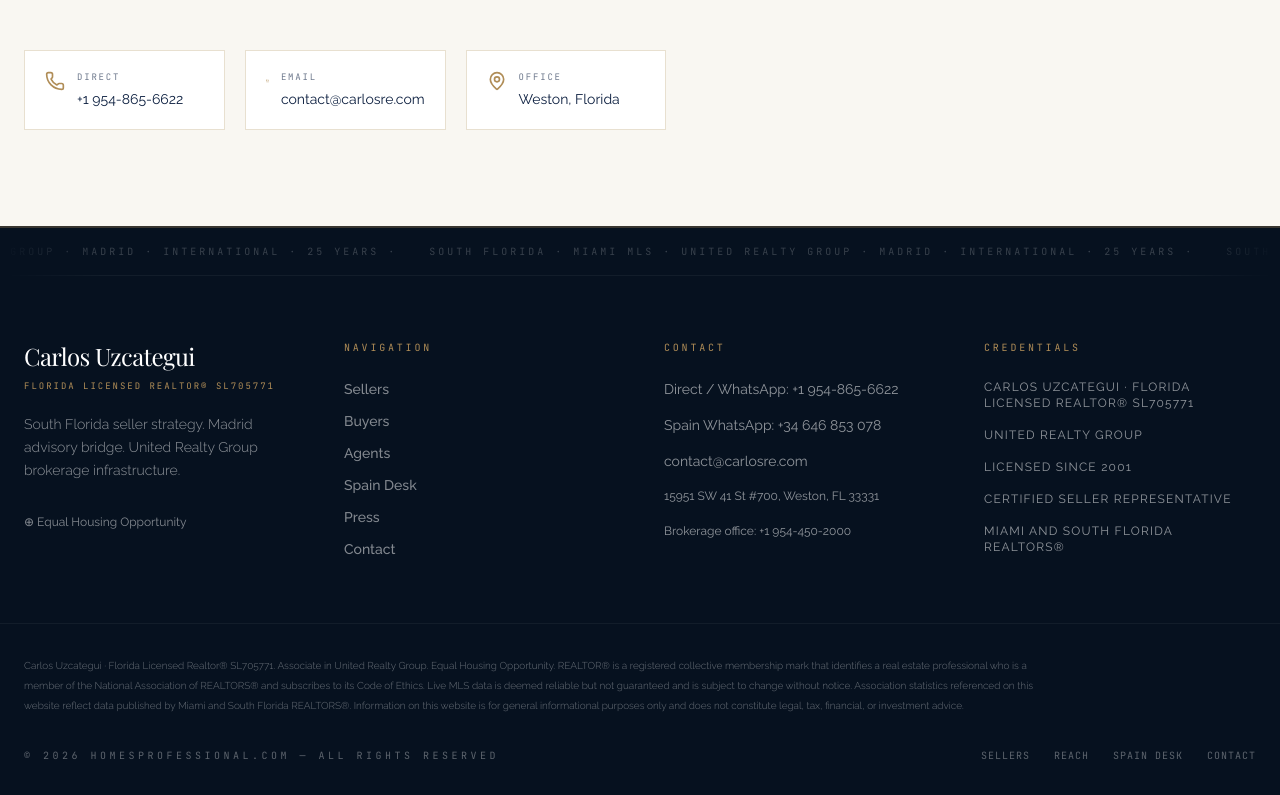
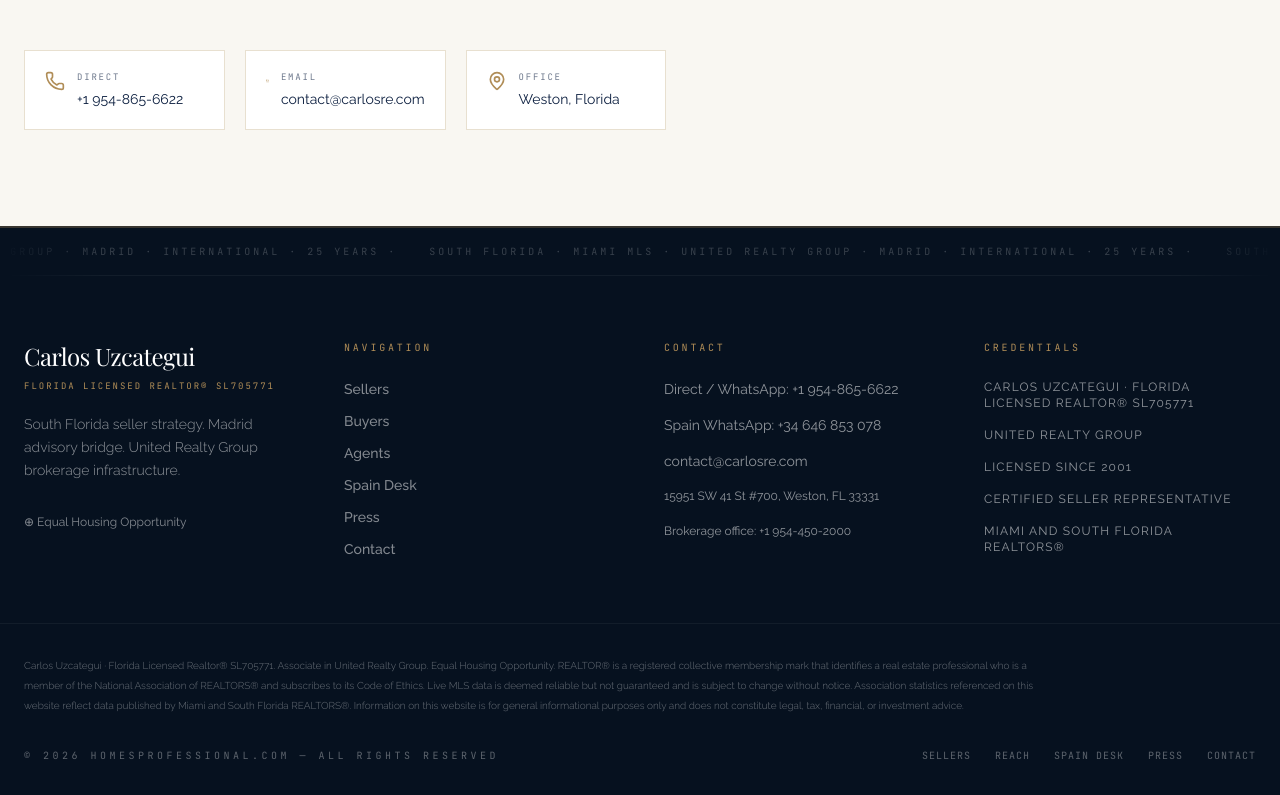
Before and after one commit to CEUL-sites/MiamiDesk-Site-Final-1, a React (Vite) app: page / in a window 1280 px wide. Shown: the part 10023-10818 px from the top of the page. Built offline with nearby package versions, Linux system fonts and the light colour scheme; no server answers; a web font is replaced by a local one.

Commit message:
Link press proof page from footer

```diff
--- a/src/components/Footer.tsx
+++ b/src/components/Footer.tsx
@@ -66,6 +66,7 @@
               <a href="/sell" className="transition-colors hover:text-gold">Sellers</a>
               <a href="/sell#reach" className="transition-colors hover:text-gold">Reach</a>
               <a href="/spain-desk" className="transition-colors hover:text-gold">Spain Desk</a>
+              <a href="/press" className="transition-colors hover:text-gold">Press</a>
               <a href="/contact" className="transition-colors hover:text-gold">Contact</a>
             </div>
           </div>
```
